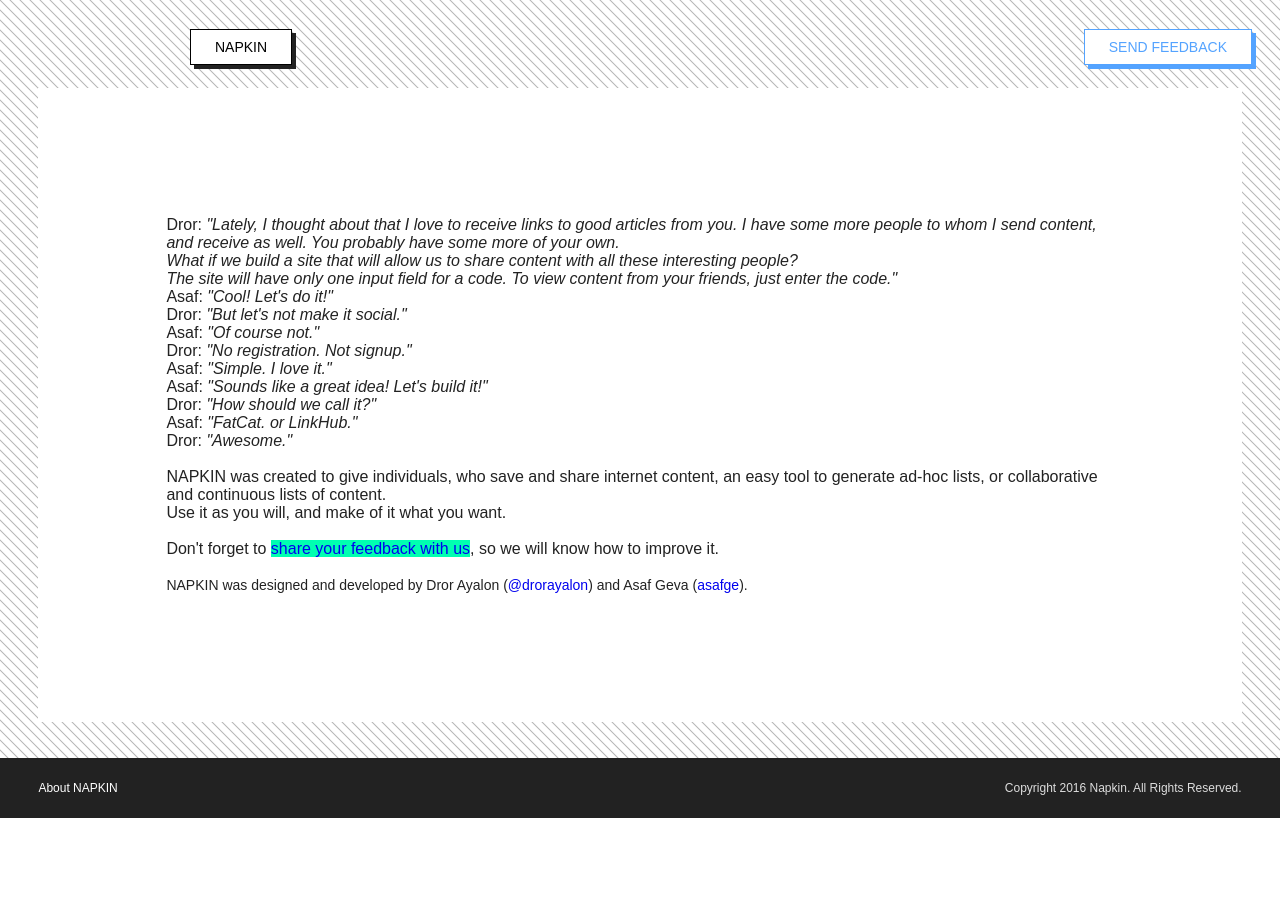
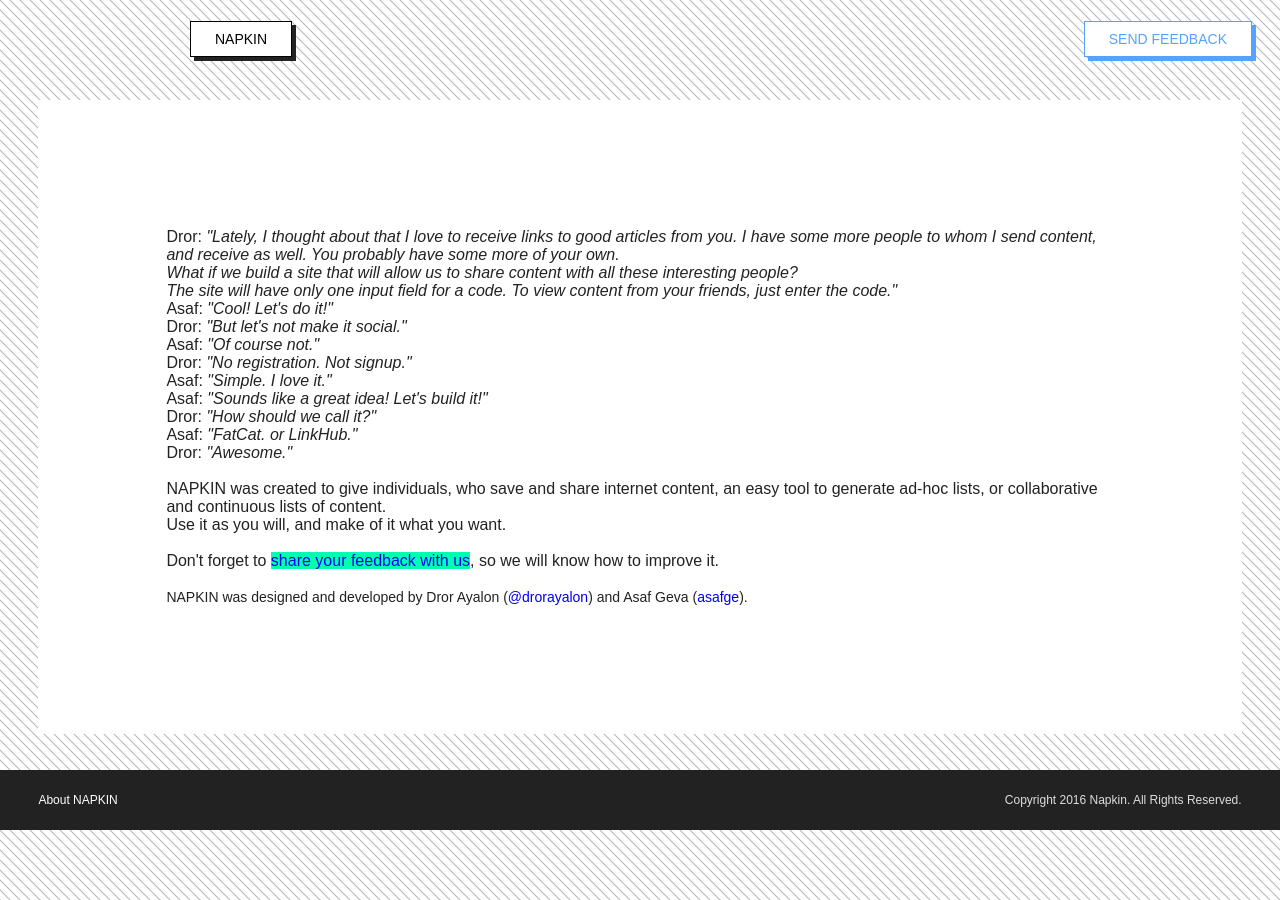
Before and after one commit to dodiku/Napkin, a Django app: page /about/ in a window 1280 px wide. Before the commit the page ends 818 px from the top, so only its background shows below. Run offline with Django 3.2, Linux system fonts and the light colour scheme; some web fonts are replaced.

Commit message:
about layout improvement

```diff
--- a/static/stylesheet.css
+++ b/static/stylesheet.css
@@ -473,6 +473,10 @@
   color:white;
 }
 
+.about_block{
+  margin-top: 100px;
+}
+
 .title1{
   font-size: 18px;
   text-align: center;
--- a/templates/napkin/about.html
+++ b/templates/napkin/about.html
@@ -13,20 +13,23 @@
     </head>
 
     <body>
-      <div class="feedback_button">
-          <form action="http://www.thisisnapkin.com/feedback">
-            <input type="submit" value="SEND FEEDBACK" class="submit-feedback">
-          </form>
+      <div class="header_container">
+
+        <div class="header_content">
+            <form action="http://www.thisisnapkin.com/">
+              <input type="submit" value="NAPKIN" class="submit-home">
+            </form>
+          </div>
+
+        <div class="feedback_button">
+            <form action="http://www.thisisnapkin.com/feedback">
+              <input type="submit" value="SEND FEEDBACK" class="submit-feedback">
+            </form>
+        </div>
+
       </div>
 
-
-      <div class="header_content">
-          <form action="http://www.thisisnapkin.com/">
-            <input type="submit" value="NAPKIN" class="submit-home">
-          </form>
-      </div>
-
-        <div class="main_block">
+        <div class="main_block about_block">
 
           <span style="font-weight:500">Dror: </span><span style="font-style:italic">"Lately, I thought about that I love to receive links to good articles from you. I have some more people to whom I send content, and receive as well. You probably have some more of your own.</br>
             What if we build a site that will allow us to share content with all these interesting people?</br>
```
Also changed, not shown: db.sqlite3.
